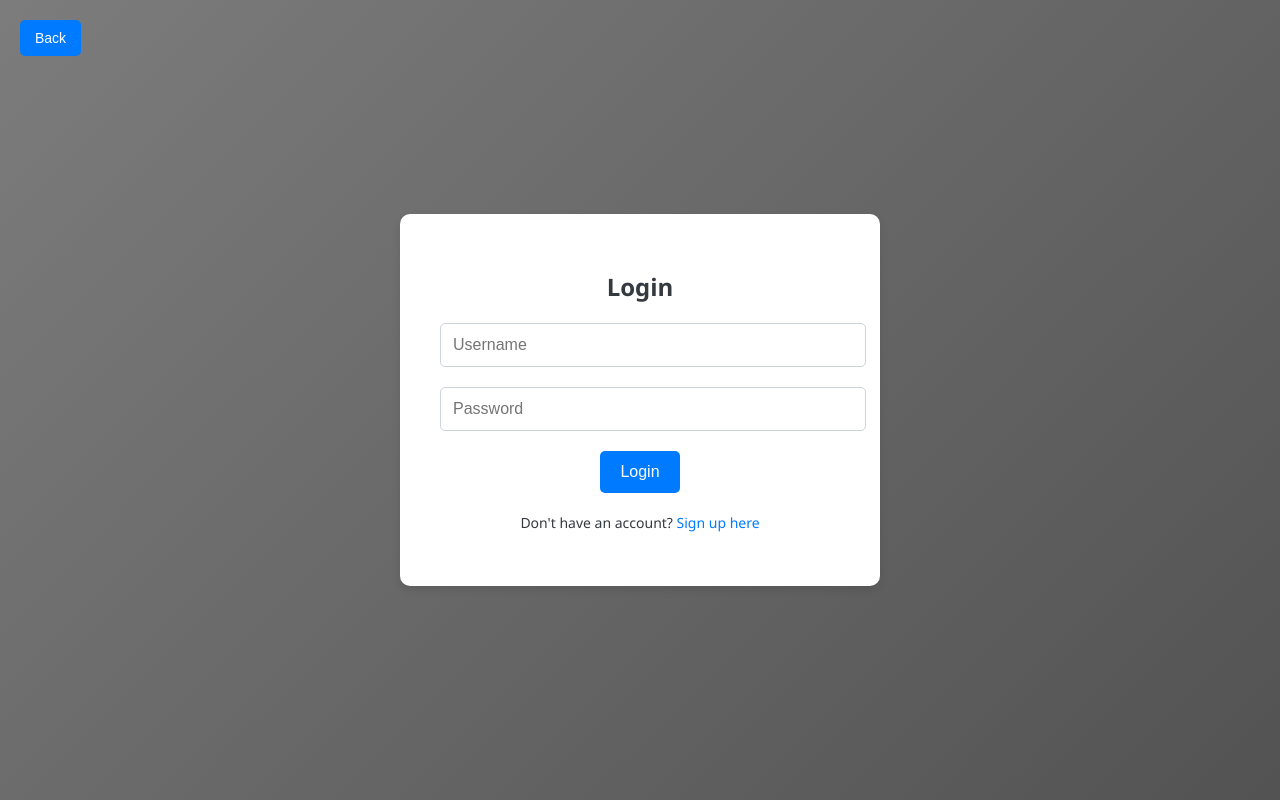
After one commit to vostsoldier/sarcasm-detector, a Flask app: page /login in a window 1280 px wide. The commit adds this page. Run offline with Flask 3, Linux system fonts and the light colour scheme; parts of the project's set-up code (start-up, migrations or seed data) failed here and were passed over.

Commit message:
added login and back

```diff
--- a/app.py
+++ b/app.py
@@ -1,12 +1,29 @@
 from flask import Flask, request, jsonify, render_template, redirect, url_for, flash
+from flask_sqlalchemy import SQLAlchemy
+from flask_login import LoginManager, UserMixin, login_user, login_required, logout_user, current_user
 import json
 import nltk
 from nltk.corpus import words
 
 app = Flask(__name__)
 app.config['SECRET_KEY'] = 'your_secret_key'
+app.config['SQLALCHEMY_DATABASE_URI'] = 'sqlite:///users.db'
+db = SQLAlchemy(app)
+login_manager = LoginManager(app)
+login_manager.login_view = 'login'
+
 nltk.download('words')
 word_list = set(words.words())
+
+class User(UserMixin, db.Model):
+    id = db.Column(db.Integer, primary_key=True)
+    username = db.Column(db.String(150), unique=True, nullable=False)
+    password = db.Column(db.String(150), nullable=False)
+    contributions = db.Column(db.Text, nullable=True)
+
+@login_manager.user_loader
+def load_user(user_id):
+    return User.query.get(int(user_id))
 
 def load_database():
     with open('words_database.json', 'r') as file:
@@ -23,24 +40,70 @@ def is_valid_word(word):
 def index():
     return render_template('index.html')
 
-@app.route('/login')
+@app.route('/login', methods=['GET', 'POST'])
 def login():
+    if request.method == 'POST':
+        username = request.form['username']
+        password = request.form['password']
+        user = User.query.filter_by(username=username).first()
+        if user and user.password == password:
+            login_user(user)
+            return redirect(url_for('profile'))
+        else:
+            flash('Login Unsuccessful. Please check username and password', 'danger')
     return render_template('login.html')
 
+@app.route('/signup', methods=['GET', 'POST'])
+def signup():
+    if request.method == 'POST':
+        username = request.form['username']
+        password = request.form['password']
+        existing_user = User.query.filter_by(username=username).first()
+        if existing_user is None:
+            new_user = User(username=username, password=password)
+            db.session.add(new_user)
+            db.session.commit()
+            login_user(new_user)
+            return redirect(url_for('profile'))
+        else:
+            flash('Username already exists. Please choose a different one.', 'danger')
+    return render_template('signup.html')
+
+@app.route('/logout')
+@login_required
+def logout():
+    logout_user()
+    return redirect(url_for('index'))
+
+@app.route('/profile')
+@login_required
+def profile():
+    contributions = current_user.contributions.split(',') if current_user.contributions else []
+    return render_template('profile.html', contributions=contributions)
+
 @app.route('/add_word', methods=['POST'])
+@login_required
 def add_word():
     word = request.form['word'].strip().lower()
     database = load_database()
 
     if word in database['words']:
         return jsonify({'status': 'error', 'message': 'Word already exists in the database.'})
-
     if not is_valid_word(word):
         return jsonify({'status': 'error', 'message': 'Invalid word.'})
 
     database['words'].append(word)
     save_database(database)
+
+    if current_user.contributions:
+        current_user.contributions += f',{word}'
+    else:
+        current_user.contributions = word
+    db.session.commit()
+
     return jsonify({'status': 'success', 'message': 'Word added to the database.'})
 
 if __name__ == '__main__':
+    with app.app_context():
+        db.create_all()
     app.run(debug=True)
--- a/static/styles.css
+++ b/static/styles.css
@@ -21,6 +21,12 @@
     }
 }
 
+@keyframes gradient {
+    0% { background-position: 0% 50%; }
+    50% { background-position: 100% 50%; }
+    100% { background-position: 0% 50%; }
+}
+
 body {
     font-family: 'Segoe UI', Tahoma, Geneva, Verdana, sans-serif;
     margin: 0;
@@ -29,15 +35,18 @@ body {
     justify-content: center;
     align-items: center;
     height: 100vh;
+}
+
+.gradient-background {
     background: linear-gradient(135deg, #e0e0e0, #3a3a3a);
     background-size: 400% 400%;
     animation: gradient 15s ease infinite;
-}
-
-@keyframes gradient {
-    0% { background-position: 0% 50%; }
-    50% { background-position: 100% 50%; }
-    100% { background-position: 0% 50%; }
+    width: 100%;
+    height: 100%;
+    position: absolute;
+    top: 0;
+    left: 0;
+    z-index: -1;
 }
 
 .container {
@@ -57,7 +66,7 @@ h1 {
     color: #343a40;
 }
 
-input[type="text"] {
+input[type="text"], input[type="password"] {
     width: 100%;
     padding: 12px;
     margin-bottom: 20px;
@@ -119,3 +128,47 @@ button:hover {
 .login-wrapper a button:hover {
     background-color: #0056b3;
 }
+
+.form-container {
+    display: flex;
+    flex-direction: column;
+    align-items: center;
+}
+
+.form-container form {
+    width: 100%;
+}
+
+.form-container p {
+    margin-top: 20px;
+    font-size: 14px;
+    color: #343a40;
+}
+
+.form-container p a {
+    color: #007bff;
+    text-decoration: none;
+    transition: color 0.3s ease;
+}
+
+.form-container p a:hover {
+    color: #0056b3;
+}
+
+.back-button {
+    position: absolute;
+    top: 20px;
+    left: 20px;
+    padding: 10px 15px;
+    background-color: #007bff;
+    color: white;
+    border: none;
+    border-radius: 5px;
+    font-size: 14px;
+    cursor: pointer;
+    transition: background-color 0.3s ease;
+}
+
+.back-button:hover {
+    background-color: #0056b3;
+}
--- a/templates/index.html
+++ b/templates/index.html
@@ -5,6 +5,7 @@
     <link rel="stylesheet" type="text/css" href="{{ url_for('static', filename='styles.css') }}">
 </head>
 <body>
+    <div class="gradient-background"></div>
     <div class="login-wrapper">
         <a href="{{ url_for('login') }}"><button>Login</button></a>
     </div>
--- /dev/null
+++ b/templates/login.html
@@ -0,0 +1,20 @@
+<!DOCTYPE html>
+<html>
+<head>
+    <title>Login</title>
+    <link rel="stylesheet" type="text/css" href="{{ url_for('static', filename='styles.css') }}">
+</head>
+<body>
+    <div class="gradient-background"></div>
+    <a href="{{ url_for('index') }}"><button class="back-button">Back</button></a>
+    <div class="container form-container">
+        <h1>Login</h1>
+        <form method="POST">
+            <input type="text" name="username" placeholder="Username" required>
+            <input type="password" name="password" placeholder="Password" required>
+            <button type="submit">Login</button>
+        </form>
+        <p>Don't have an account? <a href="{{ url_for('signup') }}">Sign up here</a></p>
+    </div>
+</body>
+</html>
```
Also changed, not shown: templates/signup.html (added, +20 -0 lines), instance/users.db (added).
